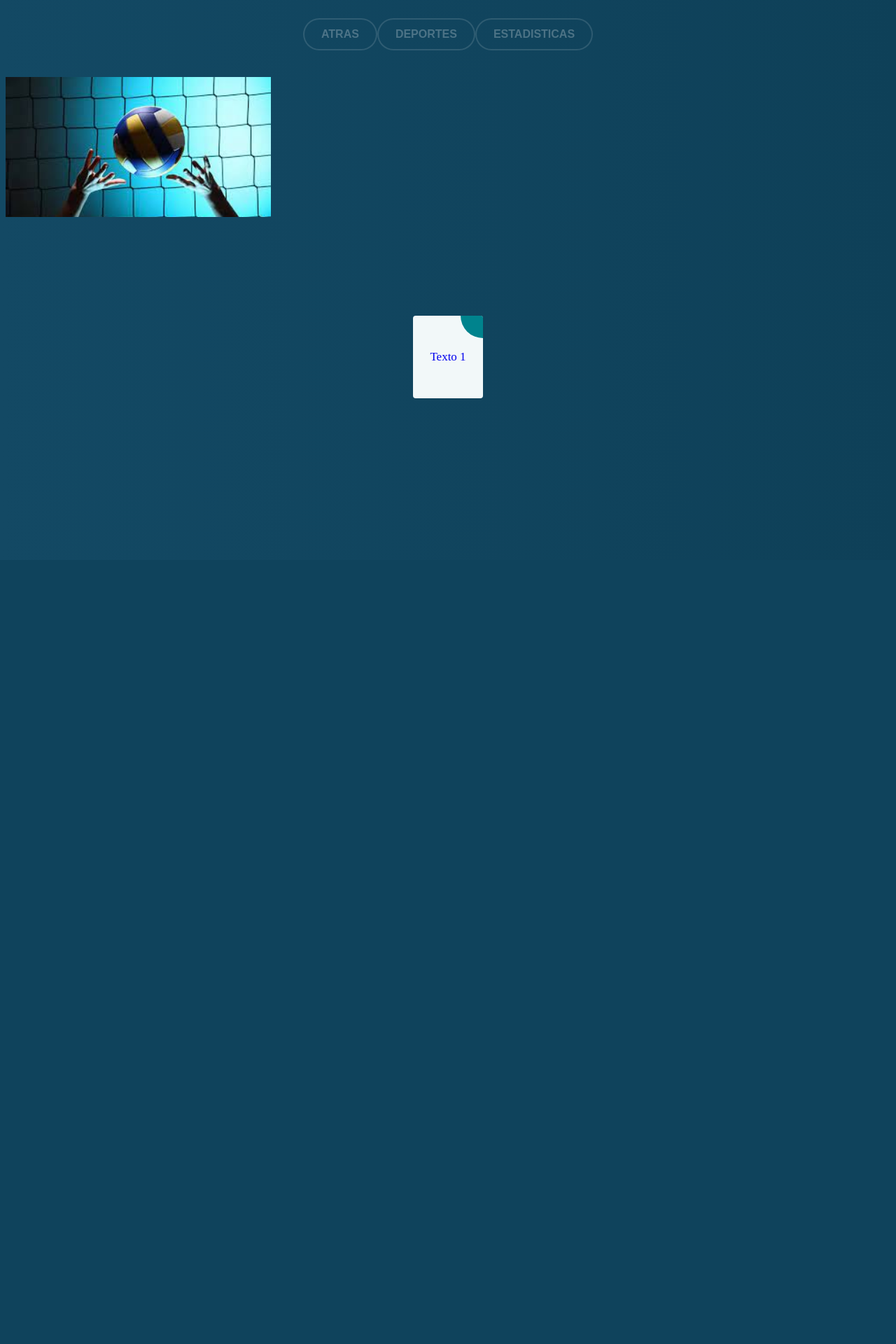
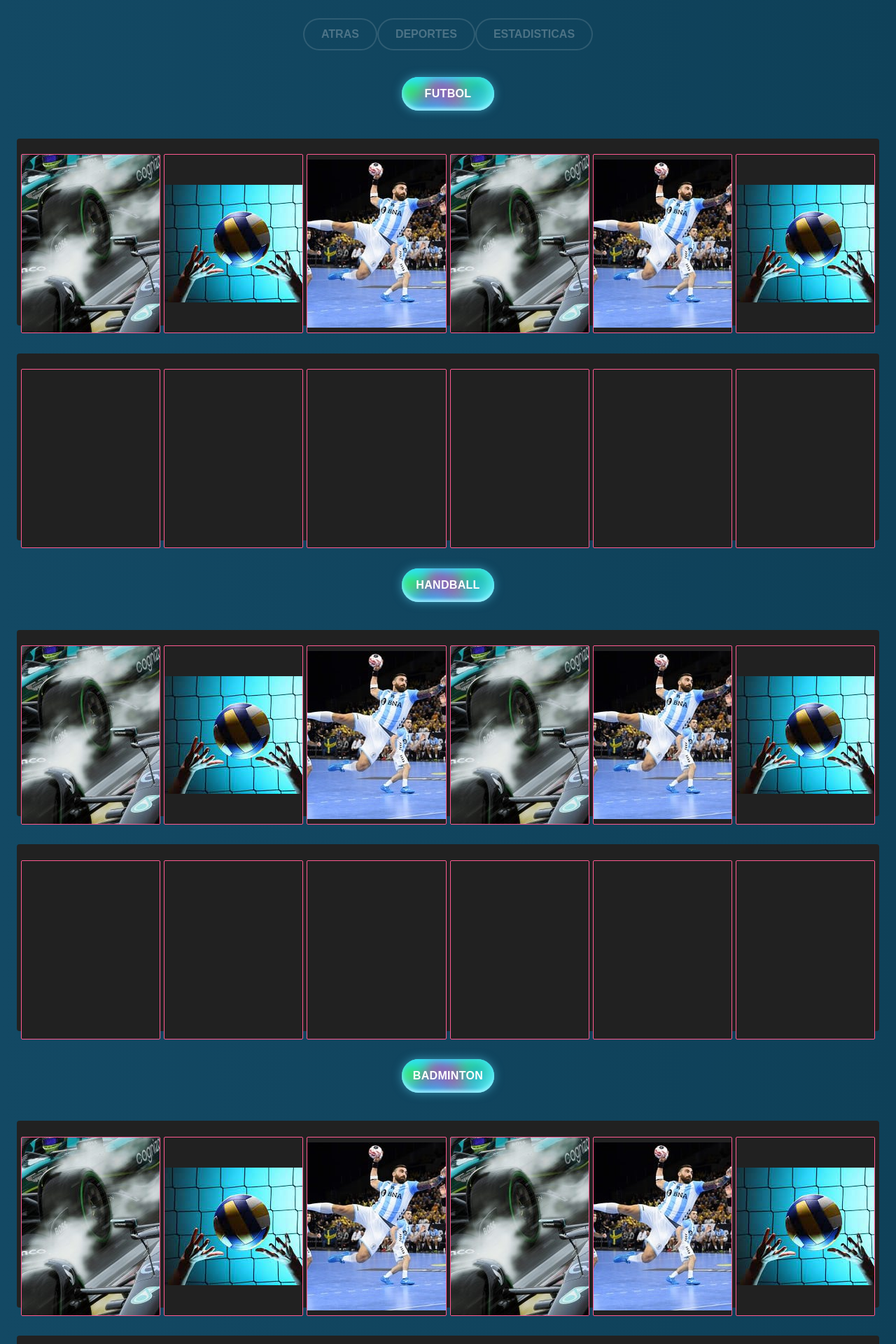
Before and after one commit to lucianonhperiera/Depologs_tp, a PHP site: page /pages/biblioteca_videos/home_videos.html in a window 1280 px wide. Shown: the top 1920 px of the page at 70% size. Before the commit the page ends 569 px from the top, so only its background shows below. Run offline with PHP 8.4, Linux system fonts and the light colour scheme.

Commit message:
SE MEJORA LA SECCION DE VIDEOS

```diff
--- a/pages/biblioteca_videos/home_videos.css
+++ b/pages/biblioteca_videos/home_videos.css
@@ -52,52 +52,356 @@
     opacity: 1;
   }
 
-  /*estilos de los carruzeles de videos y fotos*/
-  .carucel{
+  /*estilos de secciones*/
+  .seccion
+  {
+    display: flex;
     margin-top: 40px;
     justify-content: center;
   }
-
-  .carousel-container {
-    display: flex;
-    justify-content: center; /* Centra horizontalmente */
-    align-items: center; /* Centra verticalmente */
-    width: 100%; /* Ancho fijo del contenedor, ajusta según tus necesidades */
-    height: 200px; /* Alto fijo del contenedor, ajusta según tus necesidades */
-    overflow: hidden;
+  .uiverse {
+    --duration: 7s;
+    --easing: linear;
+    --c-color-1: rgba(26, 163, 255, .7);
+   /* Changed color */
+    --c-color-2: #1aff1a;
+   /* Changed color */
+    --c-color-3: #ff1a75;
+   /* Changed color */
+    --c-color-4: rgba(26, 232, 255, .7);
+   /* Changed color */
+    --c-shadow: rgba(87, 223, 255, .5);
+   /* Changed color */
+    --c-shadow-inset-top: rgba(52, 223, 255, .9);
+   /* Changed color */
+    --c-shadow-inset-bottom: rgba(215, 250, 255, .8);
+   /* Changed color */
+    --c-radial-inner: #15d2ff;
+   /* Changed color */
+    --c-radial-outer: #72faff;
+   /* Changed color */
+    --c-color: #fff;
+    -webkit-tap-highlight-color: transparent;
+    -webkit-appearance: none;
+    outline: none;
+    position: relative;
+    cursor: pointer;
+    border: none;
+    display: table;
+    border-radius: 24px;
+    padding: 0;
+    margin: 0;
+    text-align: center;
+    font-weight: 600;
+    font-size: 16px;
+    letter-spacing: 0.02em;
+    line-height: 1.5;
+    color: var(--c-color);
+    background: radial-gradient(circle, var(--c-radial-inner), var(--c-radial-outer) 80%);
+    box-shadow: 0 0 14px var(--c-shadow);
   }
 
-  .carousel {
-      display: flex;
-      position: relative;
-      overflow: hidden;
-      width: 100%;
-      height: 100%;
+  .uiverse:before {
+    content: '';
+    pointer-events: none;
+    position: absolute;
+    z-index: 3;
+    left: 0;
+    top: 0;
+    right: 0;
+    bottom: 0;
+    border-radius: 24px;
+    box-shadow: inset 0 3px 12px var(--c-shadow-inset-top), inset 0 -3px 4px var(--c-shadow-inset-bottom);
   }
 
-  .carousel img {
-      width: 30%; /* Ancho del 20% para mostrar 5 imágenes al mismo tiempo */
-      height: 100%;
-      object-fit: cover; /* Mantiene la relación de aspecto y recorta la imagen para llenar el espacio */
-      cursor: pointer;
-      position: absolute;
-      transition: transform 0.5s ease-in-out, width 0.5s ease-in-out;
+  .uiverse .wrapper {
+    -webkit-mask-image: -webkit-radial-gradient(white, black);
+    overflow: hidden;
+    border-radius: 24px;
+    min-width: 132px;
+    padding: 12px 0;
   }
 
-  .centered {
-      width: 30%; /* Ancho ligeramente mayor para la imagen central */
-      z-index: 1;
-      transform: scale(1.2); /* Agranda ligeramente la imagen central */
+  .uiverse .wrapper span {
+    display: inline-block;
+    position: relative;
+    z-index: 1;
   }
 
-  .left-image {
-      left: 0;
+  .uiverse .wrapper .circle {
+    position: absolute;
+    left: 0;
+    top: 0;
+    width: 40px;
+    height: 40px;
+    border-radius: 50%;
+    filter: blur(var(--blur, 8px));
+    background: var(--background, transparent);
+    transform: translate(var(--x, 0), var(--y, 0)) translateZ(0);
+    animation: var(--animation, none) var(--duration) var(--easing) infinite;
   }
 
-  .right-image {
-      right: 0;
+  .uiverse .wrapper .circle.circle-1, .uiverse .wrapper .circle.circle-9, .uiverse .wrapper .circle.circle-10 {
+    --background: var(--c-color-4);
   }
 
+  .uiverse .wrapper .circle.circle-3, .uiverse .wrapper .circle.circle-4 {
+    --background: var(--c-color-2);
+    --blur: 14px;
+  }
+
+  .uiverse .wrapper .circle.circle-5, .uiverse .wrapper .circle.circle-6 {
+    --background: var(--c-color-3);
+    --blur: 16px;
+  }
+
+  .uiverse .wrapper .circle.circle-2, .uiverse .wrapper .circle.circle-7, .uiverse .wrapper .circle.circle-8, .uiverse .wrapper .circle.circle-11, .uiverse .wrapper .circle.circle-12 {
+    --background: var(--c-color-1);
+    --blur: 12px;
+  }
+
+  .uiverse .wrapper .circle.circle-1 {
+    --x: 0;
+    --y: -40px;
+    --animation: circle-1;
+  }
+
+  .uiverse .wrapper .circle.circle-2 {
+    --x: 92px;
+    --y: 8px;
+    --animation: circle-2;
+  }
+
+  .uiverse .wrapper .circle.circle-3 {
+    --x: -12px;
+    --y: -12px;
+    --animation: circle-3;
+  }
+
+  .uiverse .wrapper .circle.circle-4 {
+    --x: 80px;
+    --y: -12px;
+    --animation: circle-4;
+  }
+
+  .uiverse .wrapper .circle.circle-5 {
+    --x: 12px;
+    --y: -4px;
+    --animation: circle-5;
+  }
+
+  .uiverse .wrapper .circle.circle-6 {
+    --x: 56px;
+    --y: 16px;
+    --animation: circle-6;
+  }
+
+  .uiverse .wrapper .circle.circle-7 {
+    --x: 8px;
+    --y: 28px;
+    --animation: circle-7;
+  }
+
+  .uiverse .wrapper .circle.circle-8 {
+    --x: 28px;
+    --y: -4px;
+    --animation: circle-8;
+  }
+
+  .uiverse .wrapper .circle.circle-9 {
+    --x: 20px;
+    --y: -12px;
+    --animation: circle-9;
+  }
+
+  .uiverse .wrapper .circle.circle-10 {
+    --x: 64px;
+    --y: 16px;
+    --animation: circle-10;
+  }
+
+  .uiverse .wrapper .circle.circle-11 {
+    --x: 4px;
+    --y: 4px;
+    --animation: circle-11;
+  }
+
+  .uiverse .wrapper .circle.circle-12 {
+    --blur: 14px;
+    --x: 52px;
+    --y: 4px;
+    --animation: circle-12;
+  }
+
+  @keyframes circle-1 {
+    33% {
+      transform: translate(0px, 16px) translateZ(0);
+    }
+
+    66% {
+      transform: translate(12px, 64px) translateZ(0);
+    }
+  }
+
+  @keyframes circle-2 {
+    33% {
+      transform: translate(80px, -10px) translateZ(0);
+    }
+
+    66% {
+      transform: translate(72px, -48px) translateZ(0);
+    }
+  }
+
+  @keyframes circle-3 {
+    33% {
+      transform: translate(20px, 12px) translateZ(0);
+    }
+
+    66% {
+      transform: translate(12px, 4px) translateZ(0);
+    }
+  }
+
+  @keyframes circle-4 {
+    33% {
+      transform: translate(76px, -12px) translateZ(0);
+    }
+
+    66% {
+      transform: translate(112px, -8px) translateZ(0);
+    }
+  }
+
+  @keyframes circle-5 {
+    33% {
+      transform: translate(84px, 28px) translateZ(0);
+    }
+
+    66% {
+      transform: translate(40px, -32px) translateZ(0);
+    }
+  }
+
+  @keyframes circle-6 {
+    33% {
+      transform: translate(28px, -16px) translateZ(0);
+    }
+
+    66% {
+      transform: translate(76px, -56px) translateZ(0);
+    }
+  }
+
+  @keyframes circle-7 {
+    33% {
+      transform: translate(8px, 28px) translateZ(0);
+    }
+
+    66% {
+      transform: translate(20px, -60px) translateZ(0);
+    }
+  }
+
+  @keyframes circle-8 {
+    33% {
+      transform: translate(32px, -4px) translateZ(0);
+    }
+
+    66% {
+      transform: translate(56px, -20px) translateZ(0);
+    }
+  }
+
+  @keyframes circle-9 {
+    33% {
+      transform: translate(20px, -12px) translateZ(0);
+    }
+
+    66% {
+      transform: translate(80px, -8px) translateZ(0);
+    }
+  }
+
+  @keyframes circle-10 {
+    33% {
+      transform: translate(68px, 20px) translateZ(0);
+    }
+
+    66% {
+      transform: translate(100px, 28px) translateZ(0);
+    }
+  }
+
+  @keyframes circle-11 {
+    33% {
+      transform: translate(4px, 4px) translateZ(0);
+    }
+
+    66% {
+      transform: translate(68px, 20px) translateZ(0);
+    }
+  }
+
+  @keyframes circle-12 {
+    33% {
+      transform: translate(56px, 0px) translateZ(0);
+    }
+
+    66% {
+      transform: translate(60px, -32px) translateZ(0);
+    }
+  }
+
+  /*estilos de los carruzeles de videos y fotos*/
+  .carousel{
+    margin-top: 40px;
+    display: flex;
+    justify-content: center;
+  }
+
+  .card {
+    width: 1220px;
+    height: 254px;
+    border-radius: 4px;
+    background: #212121;
+    display: flex;
+    gap: 5px;
+    padding: .4em;
+  }
+
+  .card p {
+    height: 100%;
+    flex: 1;
+    overflow: hidden;
+    cursor: pointer;
+    border-radius: 2px;
+    transition: all .5s;
+    background: #212121;
+    border: 1px solid #ff5a91;
+    display: flex;
+    justify-content: center;
+    align-items: center;
+  }
+
+  .card p:hover {
+    flex: 4;
+  }
+
+  .card p span {
+    min-width: 14em;
+    padding: .5em;
+    text-align: center;
+    transform: rotate(-90deg);
+    transition: all .5s;
+    text-transform: uppercase;
+    color: #ff568e;
+    letter-spacing: .1em;
+  }
+
+  .card p:hover span {
+    transform: rotate(0);
+  }
 
   /* estilos de las frases que cambian*/
   .cardcambiante {
--- a/pages/biblioteca_videos/home_videos.html
+++ b/pages/biblioteca_videos/home_videos.html
@@ -30,23 +30,362 @@
         </button>
     </div>
 
-    <div class="carucel">
-        <div class="carousel-container">
-            <div class="carousel" id="imageCarousel">
-                <!-- Aquí van tus imágenes -->
-                <img src="./fotos home/f1.jpg">
-                <img src="./fotos home/handball.jpg">
-                <img src="./fotos home/voley.jpeg">
-                <img src="./fotos home/f1.jpg">
-                <img src="./fotos home/handball.jpg">
-                <img src="./fotos home/voley.jpeg">
-                <img src="./fotos home/f1.jpg">
-                <img src="./fotos home/handball.jpg">
-                <img src="./fotos home/voley.jpeg">
+    <!--boton donde nos dirigira a la seccion del deporte marcado en el mismo-->
+    <div class="seccion">
+        <button class="uiverse">
+            <div class="wrapper">
+                <span>FUTBOL</span>
+                <div class="circle circle-12"></div>
+                <div class="circle circle-11"></div>
+                <div class="circle circle-10"></div>
+                <div class="circle circle-9"></div>
+                <div class="circle circle-8"></div>
+                <div class="circle circle-7"></div>
+                <div class="circle circle-6"></div>
+                <div class="circle circle-5"></div>
+                <div class="circle circle-4"></div>
+                <div class="circle circle-3"></div>
+                <div class="circle circle-2"></div>
+                <div class="circle circle-1"></div>
             </div>
+        </button>
+    </div>
+    <!--carousel de fotos-->
+    <div class="carousel">
+        <div class="card">
+            <p><img src="./fotos home/f1.jpg"></p>
+            <p><img src="./fotos home/voley.jpeg"></p>
+            <p><img src="./fotos home/handball.jpg"></p>
+            <p><img src="./fotos home/f1.jpg"></p>
+            <p><img src="./fotos home/handball.jpg"></p>
+            <p><img src="./fotos home/voley.jpeg"></p>
+        </div>
+    </div>
+    <!--carousel de videos-->
+    <div class="carousel">
+        <div class="card">
+            <p><source src="" type="video/mp4"></p>
+            <p><source src="" type="video/mp4"></p>
+            <p><source src="" type="video/mp4"></p>
+            <p><source src="" type="video/mp4"></p>
+            <p><source src="" type="video/mp4"></p>
+            <p><source src="" type="video/mp4"></p>
+        </div>
+    </div>
+    <div class="seccion">
+        <button class="uiverse">
+            <div class="wrapper">
+                <span>HANDBALL</span>
+                <div class="circle circle-12"></div>
+                <div class="circle circle-11"></div>
+                <div class="circle circle-10"></div>
+                <div class="circle circle-9"></div>
+                <div class="circle circle-8"></div>
+                <div class="circle circle-7"></div>
+                <div class="circle circle-6"></div>
+                <div class="circle circle-5"></div>
+                <div class="circle circle-4"></div>
+                <div class="circle circle-3"></div>
+                <div class="circle circle-2"></div>
+                <div class="circle circle-1"></div>
+            </div>
+        </button>
+    </div>
+    <div class="carousel">
+        <div class="card">
+            <p><img src="./fotos home/f1.jpg"></p>
+            <p><img src="./fotos home/voley.jpeg"></p>
+            <p><img src="./fotos home/handball.jpg"></p>
+            <p><img src="./fotos home/f1.jpg"></p>
+            <p><img src="./fotos home/handball.jpg"></p>
+            <p><img src="./fotos home/voley.jpeg"></p>
+        </div>
+    </div>
+    <div class="carousel">
+        <div class="card">
+            <p><source src="" type="video/mp4"></p>
+            <p><source src="" type="video/mp4"></p>
+            <p><source src="" type="video/mp4"></p>
+            <p><source src="" type="video/mp4"></p>
+            <p><source src="" type="video/mp4"></p>
+            <p><source src="" type="video/mp4"></p>
+        </div>
+    </div>
+    <div class="seccion">
+        <button class="uiverse">
+            <div class="wrapper">
+                <span>BADMINTON</span>
+                <div class="circle circle-12"></div>
+                <div class="circle circle-11"></div>
+                <div class="circle circle-10"></div>
+                <div class="circle circle-9"></div>
+                <div class="circle circle-8"></div>
+                <div class="circle circle-7"></div>
+                <div class="circle circle-6"></div>
+                <div class="circle circle-5"></div>
+                <div class="circle circle-4"></div>
+                <div class="circle circle-3"></div>
+                <div class="circle circle-2"></div>
+                <div class="circle circle-1"></div>
+            </div>
+        </button>
+    </div>
+    <div class="carousel">
+        <div class="card">
+            <p><img src="./fotos home/f1.jpg"></p>
+            <p><img src="./fotos home/voley.jpeg"></p>
+            <p><img src="./fotos home/handball.jpg"></p>
+            <p><img src="./fotos home/f1.jpg"></p>
+            <p><img src="./fotos home/handball.jpg"></p>
+            <p><img src="./fotos home/voley.jpeg"></p>
+        </div>
+    </div>
+    <div class="carousel">
+        <div class="card">
+            <p><source src="" type="video/mp4"></p>
+            <p><source src="" type="video/mp4"></p>
+            <p><source src="" type="video/mp4"></p>
+            <p><source src="" type="video/mp4"></p>
+            <p><source src="" type="video/mp4"></p>
+            <p><source src="" type="video/mp4"></p>
+        </div>
+    </div>
+    <div class="seccion">
+        <button class="uiverse">
+            <div class="wrapper">
+                <span>BASEBALL</span>
+                <div class="circle circle-12"></div>
+                <div class="circle circle-11"></div>
+                <div class="circle circle-10"></div>
+                <div class="circle circle-9"></div>
+                <div class="circle circle-8"></div>
+                <div class="circle circle-7"></div>
+                <div class="circle circle-6"></div>
+                <div class="circle circle-5"></div>
+                <div class="circle circle-4"></div>
+                <div class="circle circle-3"></div>
+                <div class="circle circle-2"></div>
+                <div class="circle circle-1"></div>
+            </div>
+        </button>
+    </div>
+    <div class="carousel">
+        <div class="card">
+            <p><img src="./fotos home/f1.jpg"></p>
+            <p><img src="./fotos home/voley.jpeg"></p>
+            <p><img src="./fotos home/handball.jpg"></p>
+            <p><img src="./fotos home/f1.jpg"></p>
+            <p><img src="./fotos home/handball.jpg"></p>
+            <p><img src="./fotos home/voley.jpeg"></p>
+        </div>
+    </div>
+    <div class="carousel">
+        <div class="card">
+            <p><source src="" type="video/mp4"></p>
+            <p><source src="" type="video/mp4"></p>
+            <p><source src="" type="video/mp4"></p>
+            <p><source src="" type="video/mp4"></p>
+            <p><source src="" type="video/mp4"></p>
+            <p><source src="" type="video/mp4"></p>
+        </div>
+    </div>
+    <div class="seccion">
+        <button class="uiverse">
+            <div class="wrapper">
+                <span>TENIS</span>
+                <div class="circle circle-12"></div>
+                <div class="circle circle-11"></div>
+                <div class="circle circle-10"></div>
+                <div class="circle circle-9"></div>
+                <div class="circle circle-8"></div>
+                <div class="circle circle-7"></div>
+                <div class="circle circle-6"></div>
+                <div class="circle circle-5"></div>
+                <div class="circle circle-4"></div>
+                <div class="circle circle-3"></div>
+                <div class="circle circle-2"></div>
+                <div class="circle circle-1"></div>
+            </div>
+        </button>
+    </div>
+    <div class="carousel">
+        <div class="card">
+            <p><img src="./fotos home/f1.jpg"></p>
+            <p><img src="./fotos home/voley.jpeg"></p>
+            <p><img src="./fotos home/handball.jpg"></p>
+            <p><img src="./fotos home/f1.jpg"></p>
+            <p><img src="./fotos home/handball.jpg"></p>
+            <p><img src="./fotos home/voley.jpeg"></p>
+        </div>
+    </div>
+    <div class="carousel">
+        <div class="card">
+            <p><source src="" type="video/mp4"></p>
+            <p><source src="" type="video/mp4"></p>
+            <p><source src="" type="video/mp4"></p>
+            <p><source src="" type="video/mp4"></p>
+            <p><source src="" type="video/mp4"></p>
+            <p><source src="" type="video/mp4"></p>
+        </div>
+    </div>
+    <div class="seccion">
+        <button class="uiverse">
+            <div class="wrapper">
+                <span>VOLEY</span>
+                <div class="circle circle-12"></div>
+                <div class="circle circle-11"></div>
+                <div class="circle circle-10"></div>
+                <div class="circle circle-9"></div>
+                <div class="circle circle-8"></div>
+                <div class="circle circle-7"></div>
+                <div class="circle circle-6"></div>
+                <div class="circle circle-5"></div>
+                <div class="circle circle-4"></div>
+                <div class="circle circle-3"></div>
+                <div class="circle circle-2"></div>
+                <div class="circle circle-1"></div>
+            </div>
+        </button>
+    </div>
+    <div class="carousel">
+        <div class="card">
+            <p><img src="./fotos home/f1.jpg"></p>
+            <p><img src="./fotos home/voley.jpeg"></p>
+            <p><img src="./fotos home/handball.jpg"></p>
+            <p><img src="./fotos home/f1.jpg"></p>
+            <p><img src="./fotos home/handball.jpg"></p>
+            <p><img src="./fotos home/voley.jpeg"></p>
+        </div>
+    </div>
+    <div class="carousel">
+        <div class="card">
+            <p><source src="" type="video/mp4"></p>
+            <p><source src="" type="video/mp4"></p>
+            <p><source src="" type="video/mp4"></p>
+            <p><source src="" type="video/mp4"></p>
+            <p><source src="" type="video/mp4"></p>
+            <p><source src="" type="video/mp4"></p>
+        </div>
+    </div>
+    <div class="seccion">
+        <button class="uiverse">
+            <div class="wrapper">
+                <span>COUNTER STRIKE</span>
+                <div class="circle circle-12"></div>
+                <div class="circle circle-11"></div>
+                <div class="circle circle-10"></div>
+                <div class="circle circle-9"></div>
+                <div class="circle circle-8"></div>
+                <div class="circle circle-7"></div>
+                <div class="circle circle-6"></div>
+                <div class="circle circle-5"></div>
+                <div class="circle circle-4"></div>
+                <div class="circle circle-3"></div>
+                <div class="circle circle-2"></div>
+                <div class="circle circle-1"></div>
+            </div>
+        </button>
+    </div>
+    <div class="carousel">
+        <div class="card">
+            <p><img src="./fotos home/f1.jpg"></p>
+            <p><img src="./fotos home/voley.jpeg"></p>
+            <p><img src="./fotos home/handball.jpg"></p>
+            <p><img src="./fotos home/f1.jpg"></p>
+            <p><img src="./fotos home/handball.jpg"></p>
+            <p><img src="./fotos home/voley.jpeg"></p>
+        </div>
+    </div>
+    <div class="carousel">
+        <div class="card">
+            <p><source src="" type="video/mp4"></p>
+            <p><source src="" type="video/mp4"></p>
+            <p><source src="" type="video/mp4"></p>
+            <p><source src="" type="video/mp4"></p>
+            <p><source src="" type="video/mp4"></p>
+            <p><source src="" type="video/mp4"></p>
+        </div>
+    </div>
+    <div class="seccion">
+        <button class="uiverse">
+            <div class="wrapper">
+                <span>FORMULA 1</span>
+                <div class="circle circle-12"></div>
+                <div class="circle circle-11"></div>
+                <div class="circle circle-10"></div>
+                <div class="circle circle-9"></div>
+                <div class="circle circle-8"></div>
+                <div class="circle circle-7"></div>
+                <div class="circle circle-6"></div>
+                <div class="circle circle-5"></div>
+                <div class="circle circle-4"></div>
+                <div class="circle circle-3"></div>
+                <div class="circle circle-2"></div>
+                <div class="circle circle-1"></div>
+            </div>
+        </button>
+    </div>
+    <div class="carousel">
+        <div class="card">
+            <p><img src="./fotos home/f1.jpg"></p>
+            <p><img src="./fotos home/voley.jpeg"></p>
+            <p><img src="./fotos home/handball.jpg"></p>
+            <p><img src="./fotos home/f1.jpg"></p>
+            <p><img src="./fotos home/handball.jpg"></p>
+            <p><img src="./fotos home/voley.jpeg"></p>
+        </div>
+    </div>
+    <div class="carousel">
+        <div class="card">
+            <p><source src="" type="video/mp4"></p>
+            <p><source src="" type="video/mp4"></p>
+            <p><source src="" type="video/mp4"></p>
+            <p><source src="" type="video/mp4"></p>
+            <p><source src="" type="video/mp4"></p>
+            <p><source src="" type="video/mp4"></p>
+        </div>
+    </div>
+    <div class="seccion">
+        <button class="uiverse">
+            <div class="wrapper">
+                <span>VALORANT</span>
+                <div class="circle circle-12"></div>
+                <div class="circle circle-11"></div>
+                <div class="circle circle-10"></div>
+                <div class="circle circle-9"></div>
+                <div class="circle circle-8"></div>
+                <div class="circle circle-7"></div>
+                <div class="circle circle-6"></div>
+                <div class="circle circle-5"></div>
+                <div class="circle circle-4"></div>
+                <div class="circle circle-3"></div>
+                <div class="circle circle-2"></div>
+                <div class="circle circle-1"></div>
+            </div>
+        </button>
+    </div>
+    <div class="carousel">
+        <div class="card">
+            <p><img src="./fotos home/f1.jpg"></p>
+            <p><img src="./fotos home/voley.jpeg"></p>
+            <p><img src="./fotos home/handball.jpg"></p>
+            <p><img src="./fotos home/f1.jpg"></p>
+            <p><img src="./fotos home/handball.jpg"></p>
+            <p><img src="./fotos home/voley.jpeg"></p>
+        </div>
+    </div>
+    <div class="carousel">
+        <div class="card">
+            <p><source src="" type="video/mp4"></p>
+            <p><source src="" type="video/mp4"></p>
+            <p><source src="" type="video/mp4"></p>
+            <p><source src="" type="video/mp4"></p>
+            <p><source src="" type="video/mp4"></p>
+            <p><source src="" type="video/mp4"></p>
         </div>
     </div>
 
+    <!--EN ESTA PARTE SE ENCUENTRA EL TEXTO CAMBIANTE-->
     <div class="texto-cambiante">
         <div class="cardcambiante">
             <a class="card1" href="#">
```
